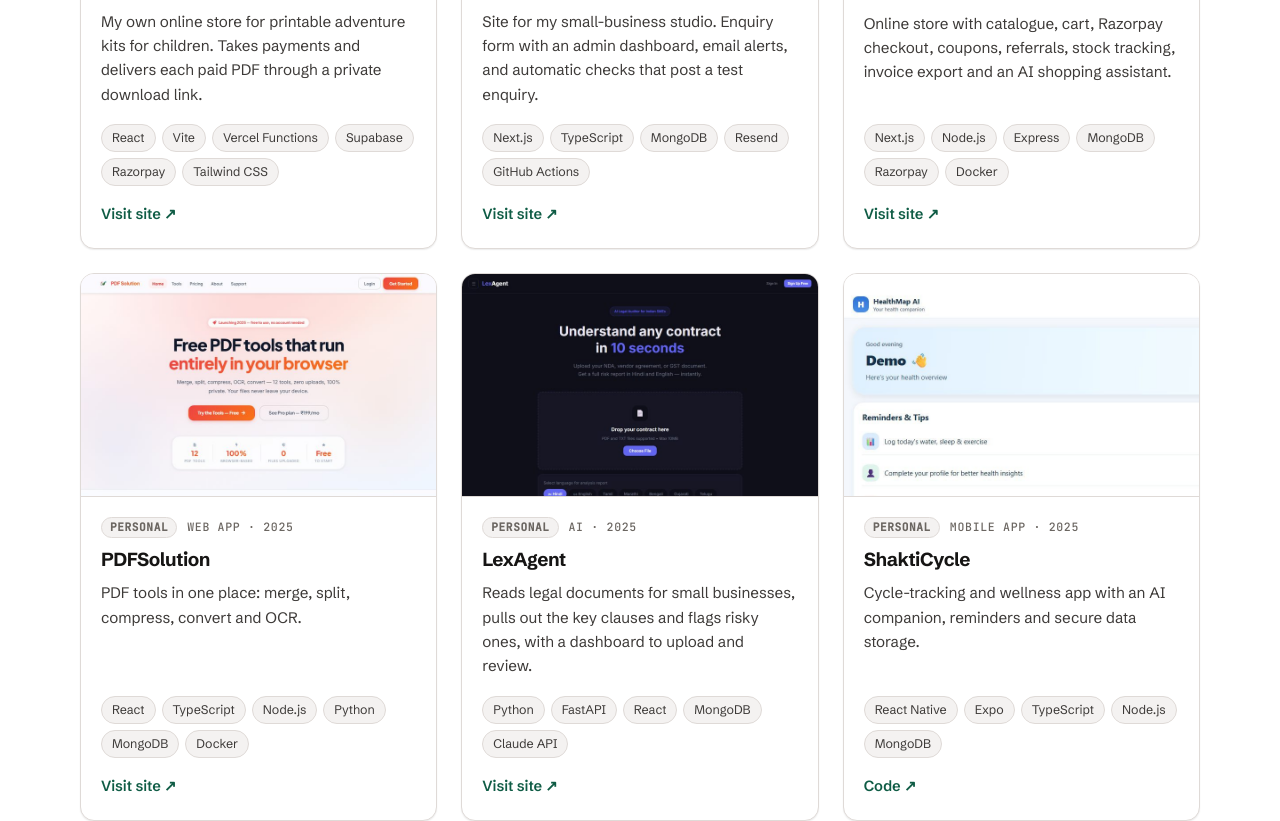
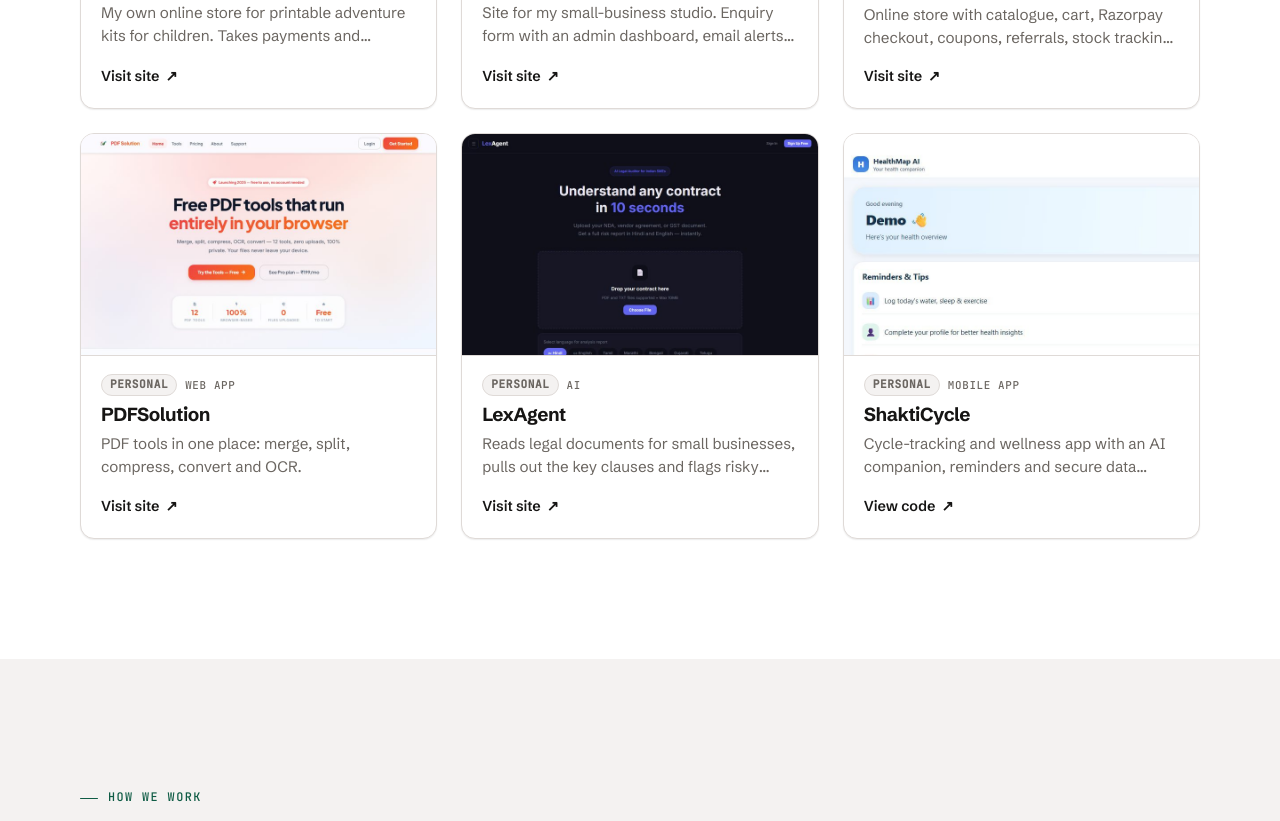
Before and after one commit to vishal8291/My-Portfolio, a Next.js app: page / in a window 1280 px wide. Shown: the part 3360-4181 px from the top of the page. Built offline with nearby package versions, Linux system fonts and the light colour scheme.

Commit message:
cards: simpler project cards (type, title, two-line summary, one link)
Co-Authored-By: Claude Opus 5.5 <noreply@anthropic.com>

```diff
--- a/src/app/components/ProjectCard.jsx
+++ b/src/app/components/ProjectCard.jsx
@@ -1,7 +1,10 @@
 const KIND_LABEL = { Client: 'Client work', Product: 'Own product', Studio: 'The studio', Personal: 'Personal' }
 
+// Kept deliberately short: screenshot, what it is, one line, one link.
+// Tech stack and year stay in projectsData for the detail views.
 export default function ProjectCard({ project, priority = false }) {
-  const { title, kind, year, category, summary, tech, liveUrl, githubUrl, image } = project
+  const { title, kind, category, summary, liveUrl, githubUrl, image } = project
+  const href = liveUrl || githubUrl
   return (
     <article className="card">
       {image && (
@@ -12,17 +15,15 @@ export default function ProjectCard({ project, priority = false }) {
       <div className="card-body">
         <div className="card-meta">
           <span className={`kind kind-${kind.toLowerCase()}`}>{KIND_LABEL[kind]}</span>
-          <span>{category} · {year}</span>
+          <span>{category}</span>
         </div>
         <h3>{title}</h3>
-        <p>{summary}</p>
-        <ul className="tags" aria-label="Built with">
-          {tech.map((t) => <li key={t}>{t}</li>)}
-        </ul>
-        <div className="card-links">
-          {liveUrl && <a href={liveUrl} target="_blank" rel="noopener noreferrer">Visit site ↗</a>}
-          {githubUrl && <a href={githubUrl} target="_blank" rel="noopener noreferrer">Code ↗</a>}
-        </div>
+        <p className="card-summary">{summary}</p>
+        {href && (
+          <a className="card-link" href={href} target="_blank" rel="noopener noreferrer">
+            {liveUrl ? 'Visit site' : 'View code'} <span aria-hidden="true">↗</span>
+          </a>
+        )}
       </div>
     </article>
   )
--- a/src/styles/globals.css
+++ b/src/styles/globals.css
@@ -496,7 +496,11 @@ h1, h2, h3, h4 { letter-spacing: -0.025em; }
 .card:hover { transform: translateY(-4px); box-shadow: var(--shadow-md); border-color: var(--border-strong); }
 .card-shot img { transition: transform .6s var(--ease); }
 .card:hover .card-shot img { transform: scale(1.035); }
-.card-body { padding: 20px 20px 22px; gap: 11px; }
+.card-body { padding: 18px 20px 20px; gap: 8px; }
+.card-meta { gap: 8px; font-size: 0.68rem; }
+.card-summary { font-size: 0.93rem; line-height: 1.5; color: var(--muted); display: -webkit-box; -webkit-line-clamp: 2; -webkit-box-orient: vertical; overflow: hidden; }
+.card-link { margin-top: auto; padding-top: 8px; display: inline-flex; align-items: center; gap: 6px; font-size: 0.9rem; font-weight: 600; color: var(--ink); text-decoration: none; transition: color .2s var(--ease), gap .25s var(--ease); }
+.card-link:hover, .card:hover .card-link { color: var(--accent); gap: 9px; }
 .card h3 { font-size: 1.18rem; }
 .tags li { border-radius: 999px; padding: 3px 10px; }
 .kind { border-radius: 999px; padding: 4px 8px; }
```
